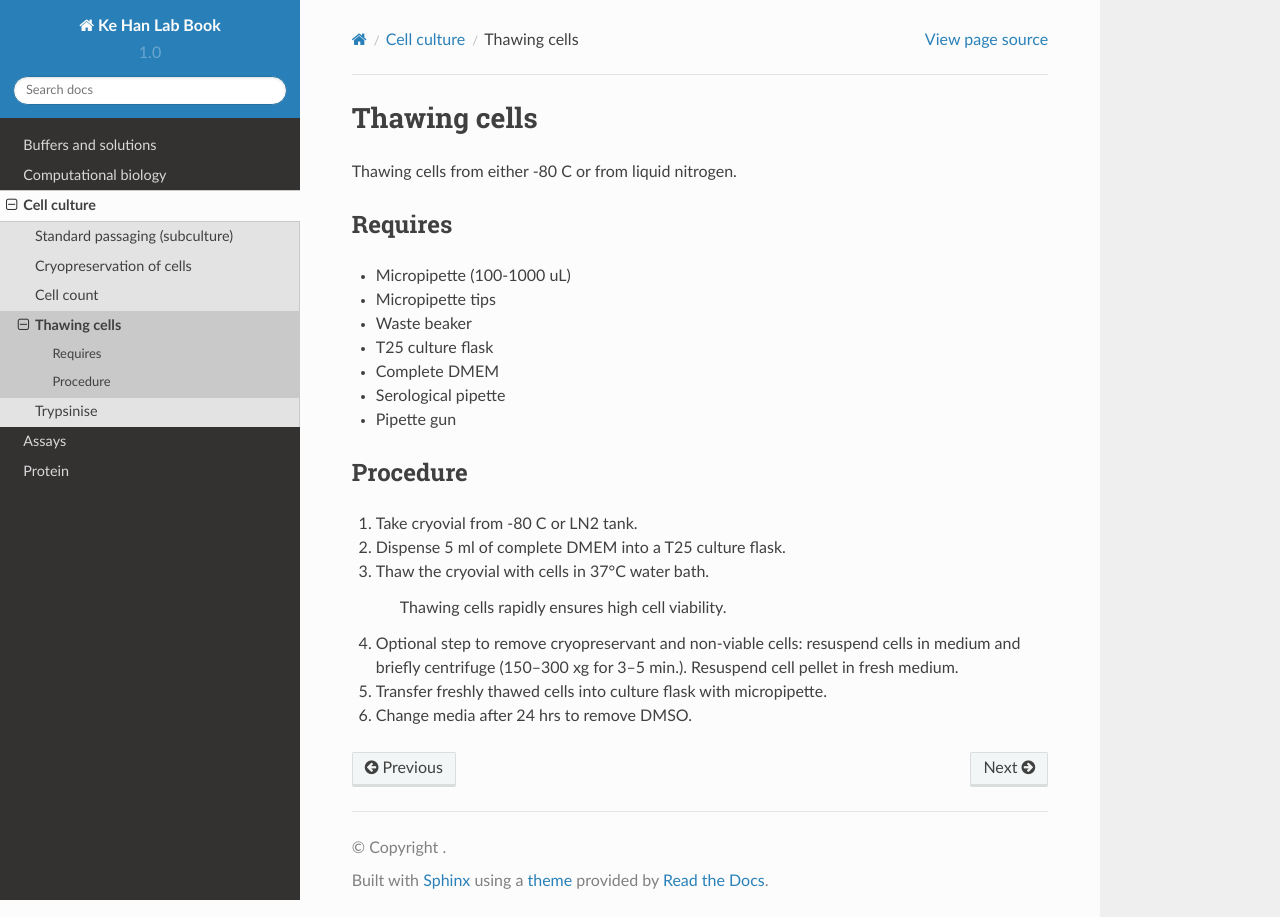
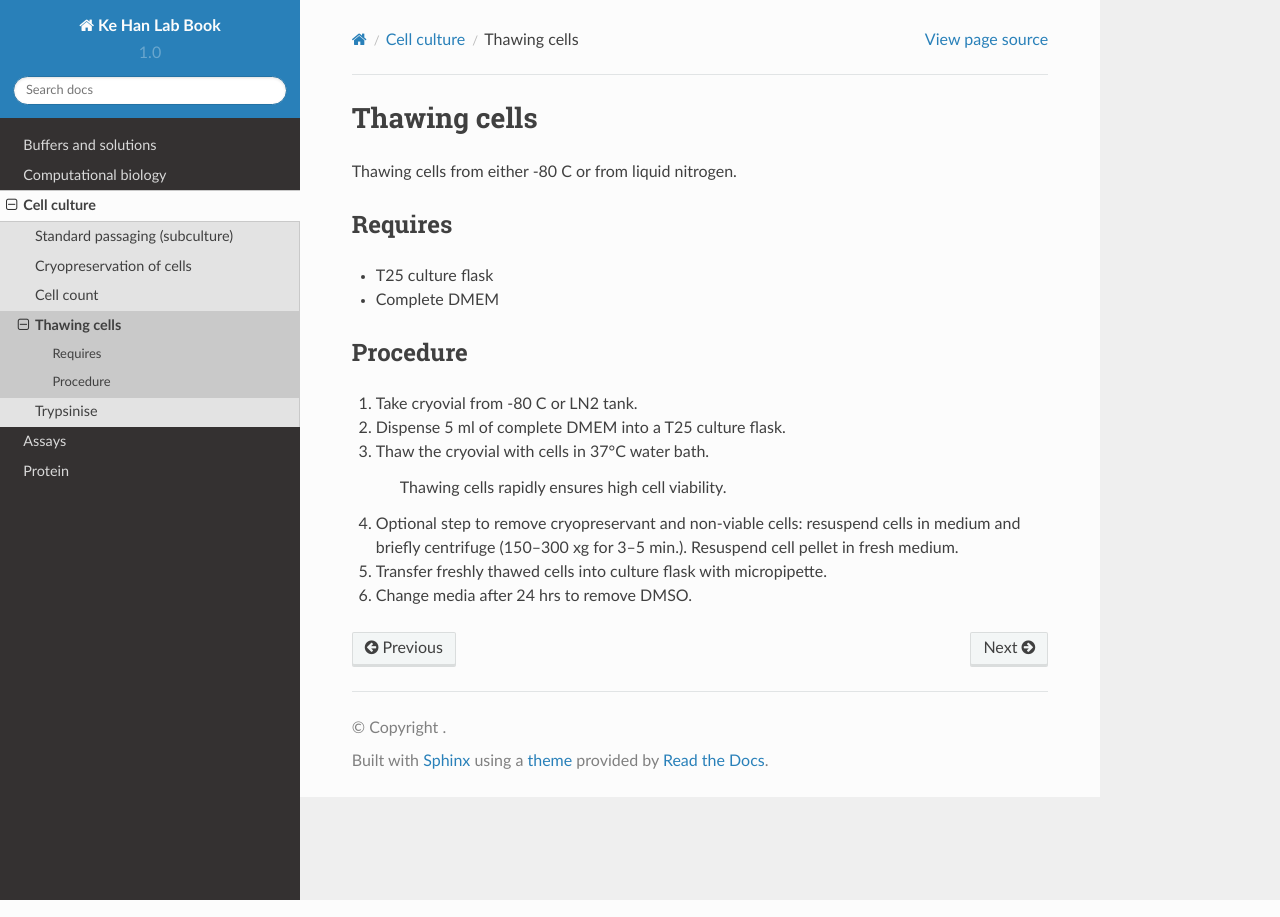
Before and after one commit to kehantan/labbook, a Sphinx documentation site: the page built from docs/cell_culture/thaw.rst, in a window 1280 px wide. Built offline with Sphinx 7.4.7 and the Read the Docs theme 2.0.0, drawn with Linux system fonts in a browser that asks for light colours.

Commit message:
Update thaw.rst

```diff
--- a/docs/cell_culture/thaw.rst
+++ b/docs/cell_culture/thaw.rst
@@ -5,14 +5,8 @@
 
 Requires
 --------
-* Micropipette (100-1000 uL)
-* Micropipette tips
-* Waste beaker
 * T25 culture flask
 * Complete DMEM
-* Serological pipette
-* Pipette gun
-
 
 Procedure
 ---------
```
